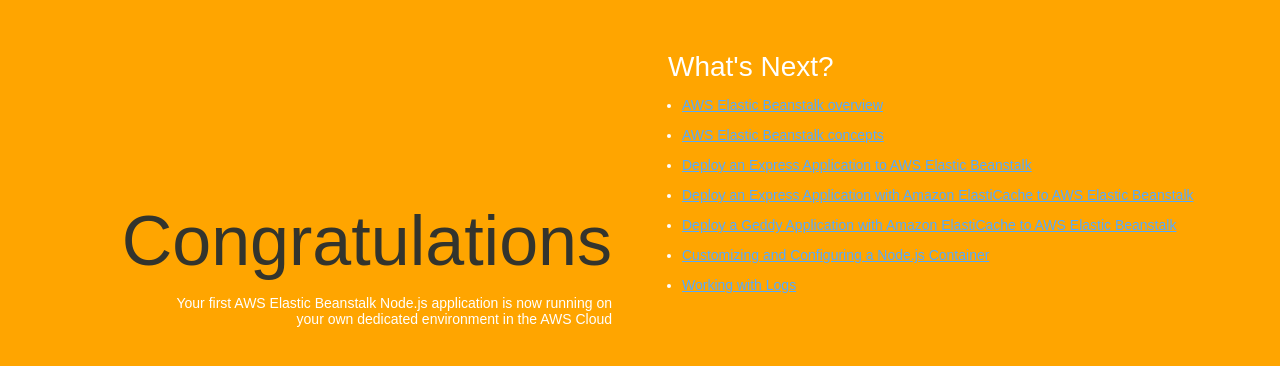
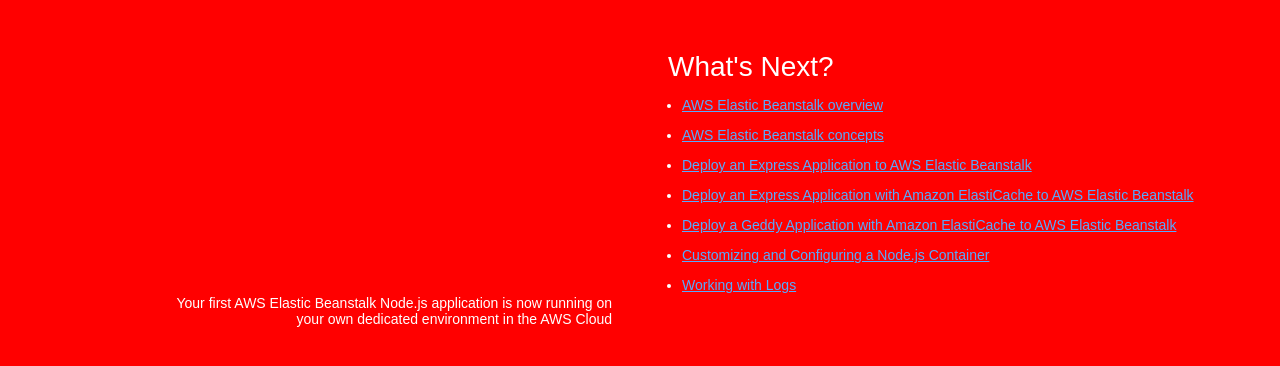
Before and after one commit to aboroufar/aws-devops-project, a website: page index.html in a window 1280 px wide. Drawn offline with Linux system fonts and the light colour scheme.

Commit message:
change-background

```diff
--- a/index.html
+++ b/index.html
@@ -35,7 +35,7 @@
 
         text-align: right;
         padding-top: 11em;
-        background-color: orange;
+        background-color: red;
 
       }
       .textColumn p {
@@ -49,11 +49,11 @@
         bottom: 0px;
         left: 50%;
 
-        background-color: orange;
+        background-color: red;
       }
 
       h1 {
-        color: #33342D;
+        color: red;
         font-size: 500%;
         font-weight: normal;
         margin-bottom: 0em;
```
